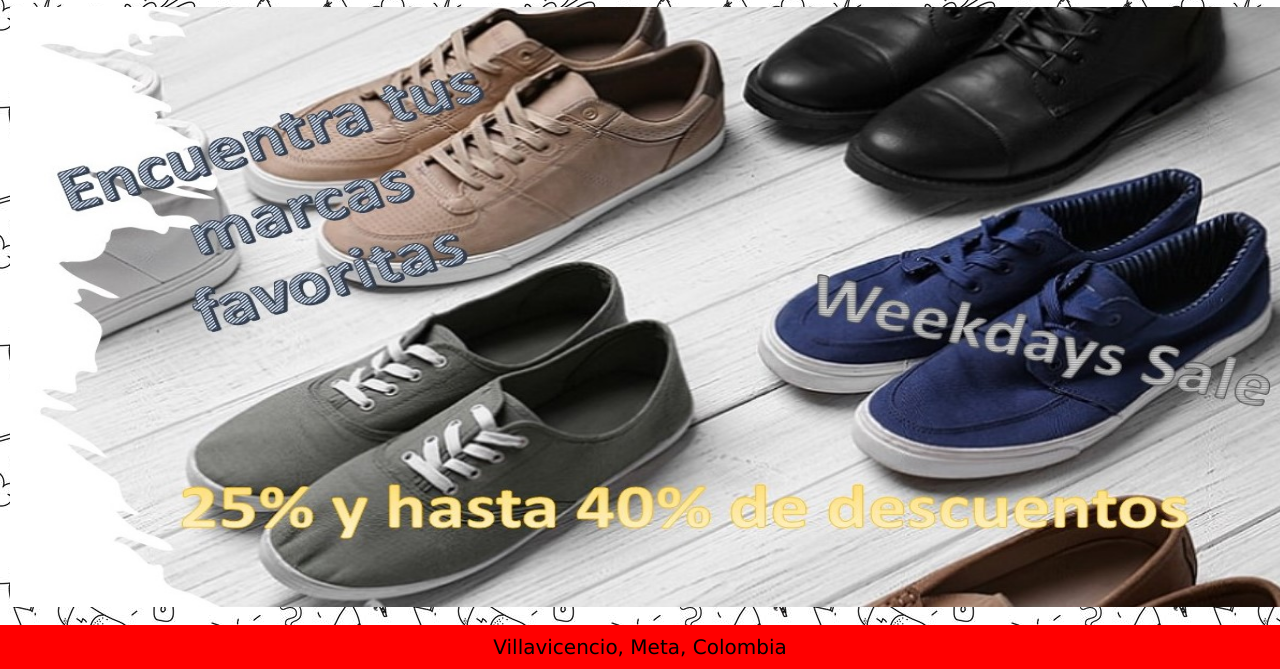
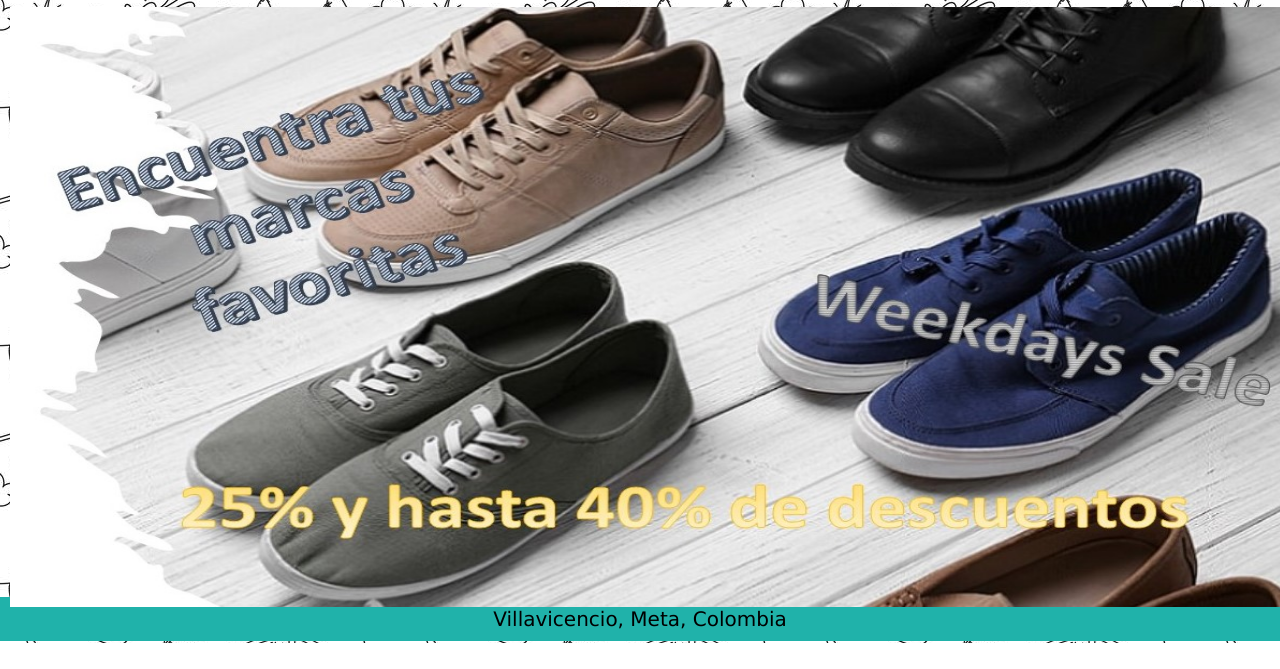
Before and after one commit to DanielGarnica5/Clase-dise-o-web-, a plain HTML site: page mi sitio web DW/index.html in a window 1280 px wide. Shown: the part 157-826 px from the top of the page. After the commit the page ends 800 px from the top, so only its background shows below. Drawn offline with Linux system fonts and the light colour scheme.

Commit message:
Verificacion Ok de la pagina

```diff
--- a/mi sitio web DW/css/estilo1.css
+++ b/mi sitio web DW/css/estilo1.css
@@ -51,7 +51,7 @@ section{
     color: black;
     font-size: 35px;
     text-align: center;
-    height:auto; /*Se le agrego esta propiedad al section*/
+    height:600px; /*Se le agrego esta propiedad al section*/
     width: auto;
  }
 
@@ -59,7 +59,7 @@ footer {
    font-family: Verdana, Geneva, Tahoma, sans-serif;
    color: black;
    font-size: 20px;
-   background-color:red;
+   background-color:lightseagreen;
    text-align: center;
    padding: 10px;
    height: auto;
```
